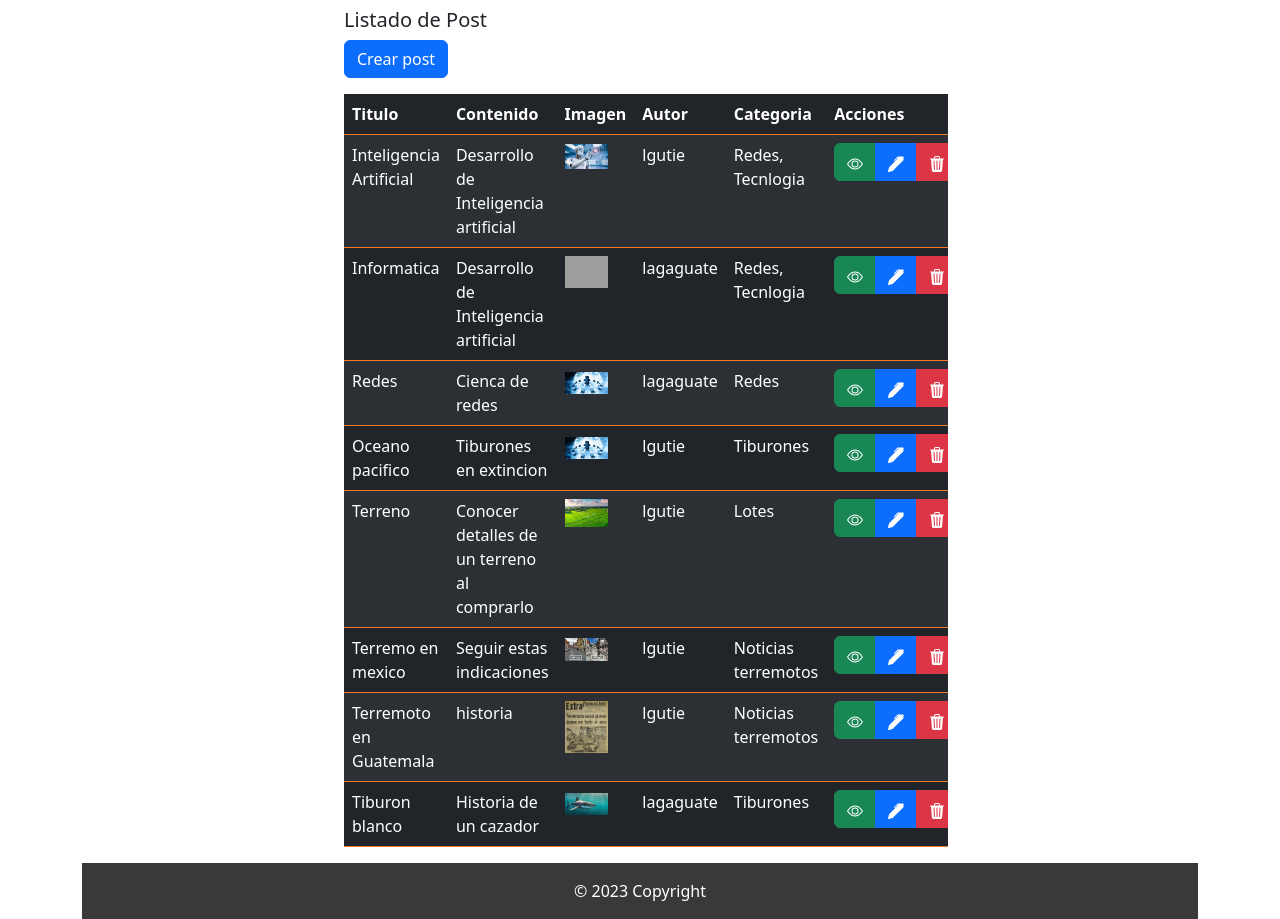
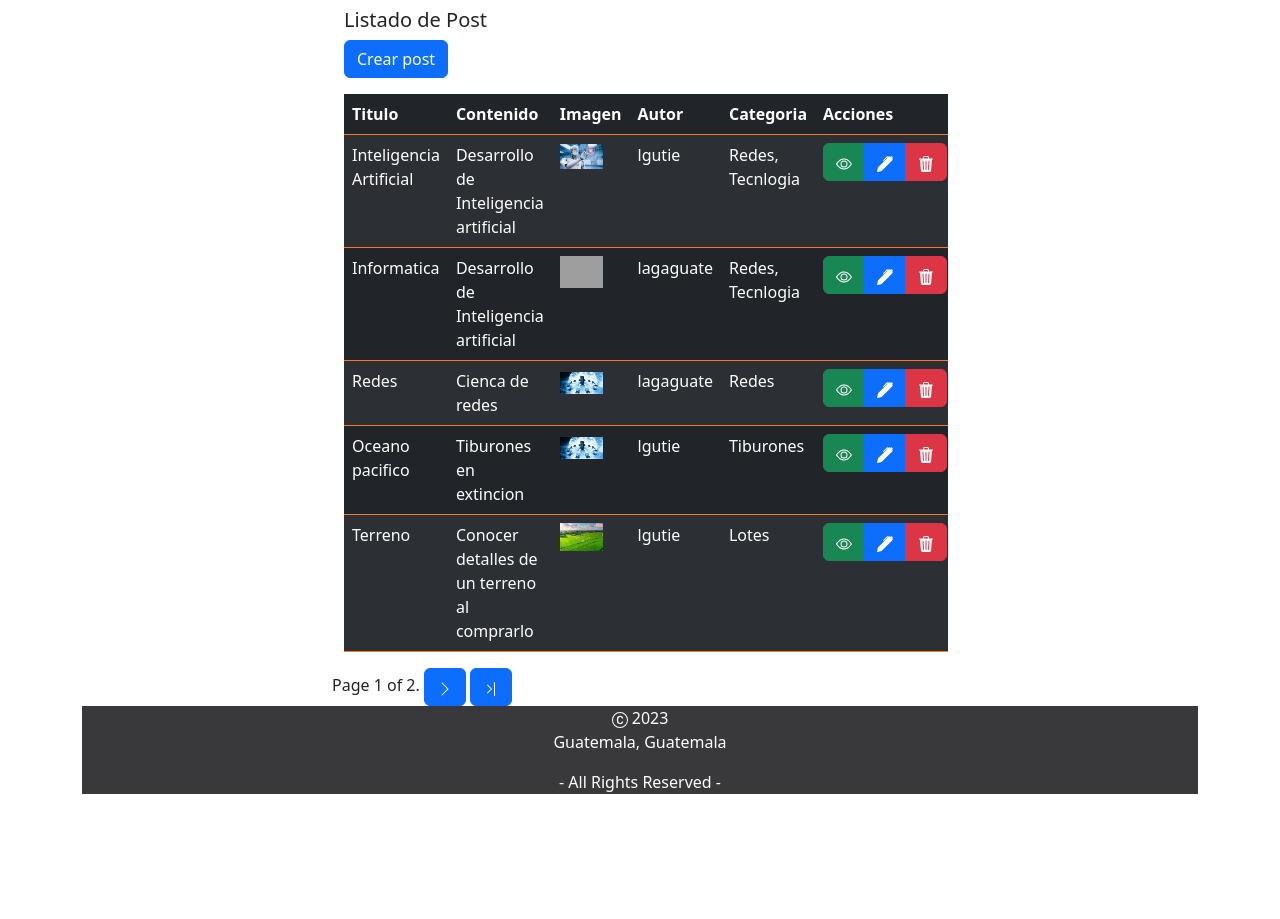
Before and after one commit to lagaguate/Python_Django_WebApp, a Django app: page /blogs/post in a window 1280 px wide. Shown: the part 102-1021 px from the top of the page. After the commit the page ends 896 px from the top, so only its background shows below. Run offline with Django 3.2, Linux system fonts and the light colour scheme; data comes from the database, SQL or seed files in the repository; some libraries are stand-ins or nearby versions; grey boxes are pictures that could not be loaded.

Commit message:
Blgo terminado

```diff
--- a/AplicacionWeb/settings.py
+++ b/AplicacionWeb/settings.py
@@ -40,6 +40,7 @@ INSTALLED_APPS = [
     'django.contrib.staticfiles',
     'generic_scaffold',
     'bootstrap5',
+    'django_bootstrap_icons',
     'widget_tweaks',
     'ProyectoWebApp',
     'servicios',
--- /dev/null
+++ b/ProyectoWebApp/templates/footer.html
@@ -0,0 +1,18 @@
+<!--Some of this HTML is directly from Pavilion.  You can change it to whatever you want if you want to mimic this design.-->
+<footer class="flex-rw">
+    <section class="footer-bottom-section flex-rw">
+        <div class="footer-bottom-wrapper">
+            <svg xmlns="http://www.w3.org/2000/svg"
+                 width="16"
+                 height="16"
+                 fill="currentColor"
+                 class="bi bi-c-circle"
+                 viewBox="0 0 16 16">
+                <path d="M1 8a7 7 0 1 0 14 0A7 7 0 0 0 1 8Zm15 0A8 8 0 1 1 0 8a8 8 0 0 1 16 0ZM8.146 4.992c-1.212 0-1.927.92-1.927 2.502v1.06c0 1.571.703 2.462 1.927 2.462.979 0 1.641-.586 1.729-1.418h1.295v.093c-.1 1.448-1.354 2.467-3.03 2.467-2.091 0-3.269-1.336-3.269-3.603V7.482c0-2.261 1.201-3.638 3.27-3.638 1.681 0 2.935 1.054 3.029 2.572v.088H9.875c-.088-.879-.768-1.512-1.729-1.512Z"/>
+            </svg>
+            2023
+            <address class="footer-address" role="company address">Guatemala, Guatemala</address>
+            <span class="footer-bottom-rights">- All Rights Reserved -</span>
+        </div>
+    </section>
+</footer>
--- a/ProyectoWebApp/templates/master.html
+++ b/ProyectoWebApp/templates/master.html
@@ -2,6 +2,7 @@
 <html lang="en">
   <head>
     {% load bootstrap5 %}
+    {% load bootstrap_icons %}
     {% bootstrap_css %}
     {% bootstrap_javascript %}
     {% load widget_tweaks %}
@@ -9,7 +10,7 @@
     <meta charset="utf-8"/>
     <meta name="keywords" content="foo,bar"/>
     <meta name="description" content="foo"/>
-    <title>
+    <title>add
       {% block title %}{% endblock %}
     </title>
     <link rel="stylesheet"
@@ -85,9 +86,7 @@
     <section>
       <!-- Footer -->
       <footer class="background-color-custom2 text-center text-white">
-        <!-- Copyright -->
-        <div class="background-color-custom2 text-center p-3">© 2023 Copyright</div>
-        <!-- Copyright -->
+        {% include "footer.html" %}
       </footer>
       <!-- Footer -->
     </section>
--- a/blogs/templates/blogs/post/index.html
+++ b/blogs/templates/blogs/post/index.html
@@ -1,5 +1,6 @@
 {% extends "master.html" %}
 {% load static %}
+{% load bootstrap_icons %}
 {% block title %}Blog{% endblock %}
 {% block content %}
     <script type="text/javascript">
@@ -109,5 +110,63 @@
                 </div>
             </div>
         </div>
+        <div class="pagination">
+            <span class="step-links">
+                {% if page_obj.has_previous %}
+                    <a href="?page=1" title="Primero" type="button" class="btn btn-primary">
+                        <svg xmlns="http://www.w3.org/2000/svg"
+                             width="16"
+                             height="16"
+                             fill="currentColor"
+                             class="bi bi-chevron-bar-left"
+                             viewBox="0 0 16 16">
+                            <path fill-rule="evenodd" d="M11.854 3.646a.5.5 0 0 1 0 .708L8.207 8l3.647 3.646a.5.5 0 0 1-.708.708l-4-4a.5.5 0 0 1 0-.708l4-4a.5.5 0 0 1 .708 0zM4.5 1a.5.5 0 0 0-.5.5v13a.5.5 0 0 0 1 0v-13a.5.5 0 0 0-.5-.5z"/>
+                        </svg>
+                    </a>
+                    <a href="?page={{ page_obj.previous_page_number }}"
+                       title="Previo"
+                       type="button"
+                       class="btn btn-primary">
+                        <svg xmlns="http://www.w3.org/2000/svg"
+                             width="16"
+                             height="16"
+                             fill="currentColor"
+                             class="bi bi-chevron-left"
+                             viewBox="0 0 16 16">
+                            <path fill-rule="evenodd" d="M11.354 1.646a.5.5 0 0 1 0 .708L5.707 8l5.647 5.646a.5.5 0 0 1-.708.708l-6-6a.5.5 0 0 1 0-.708l6-6a.5.5 0 0 1 .708 0z"/>
+                        </svg>
+                    </a>
+                {% endif %}
+                <span class="current">Page {{ page_obj.number }} of {{ page_obj.paginator.num_pages }}.</span>
+                {% if page_obj.has_next %}
+                    <a href="?page={{ page_obj.next_page_number }}"
+                       title="Siguiente"
+                       type="button"
+                       class="btn btn-primary">
+                        <svg xmlns="http://www.w3.org/2000/svg"
+                             width="16"
+                             height="16"
+                             fill="currentColor"
+                             class="bi bi-chevron-right"
+                             viewBox="0 0 16 16">
+                            <path fill-rule="evenodd" d="M4.646 1.646a.5.5 0 0 1 .708 0l6 6a.5.5 0 0 1 0 .708l-6 6a.5.5 0 0 1-.708-.708L10.293 8 4.646 2.354a.5.5 0 0 1 0-.708z"/>
+                        </svg>
+                    </a>
+                    <a href="?page={{ page_obj.paginator.num_pages }}"
+                       title="ultimo"
+                       type="button"
+                       class="btn btn-primary">
+                        <svg xmlns="http://www.w3.org/2000/svg"
+                             width="16"
+                             height="16"
+                             fill="currentColor"
+                             class="bi bi-chevron-bar-right"
+                             viewBox="0 0 16 16">
+                            <path fill-rule="evenodd" d="M4.146 3.646a.5.5 0 0 0 0 .708L7.793 8l-3.647 3.646a.5.5 0 0 0 .708.708l4-4a.5.5 0 0 0 0-.708l-4-4a.5.5 0 0 0-.708 0zM11.5 1a.5.5 0 0 1 .5.5v13a.5.5 0 0 1-1 0v-13a.5.5 0 0 1 .5-.5z"/>
+                        </svg>
+                    </a>
+                {% endif %}
+            </span>
+        </div>
     </div>
 {% endblock %}
--- a/blogs/views.py
+++ b/blogs/views.py
@@ -1,4 +1,5 @@
 from django.shortcuts import render
+from django.core.paginator import Paginator
 # Instanciamos las vistas genéricas de Django
 from django.views.generic import ListView, DetailView
 from django.views.generic.edit import CreateView, UpdateView, DeleteView
@@ -26,7 +27,7 @@ from generic_scaffold import CrudManager
 
 class BlogListado(ListView):
     # Llamamos a la clase 'Servicio' que se encuentra en nuestro archivo 'models.py'
-    model = Categoria
+    model = Post
 
 #########################################
 # Create your views here Categoria
@@ -85,8 +86,11 @@ class CategoriaEliminar(SuccessMessageMixin, DeleteView):
 ########################################
 
 class PostListado(ListView):
-    # Llamamos a la clase 'Servicio' que se encuentra en nuestro archivo 'models.py'
+    paginate_by=5
     model = Post
+    #model = Post.objects.all()
+    #paginator = Paginator(model,5)
+    #page_number = request.GET.get('page')
 
 class AddPost(SuccessMessageMixin, CreateView):
     model = Post
```
Also changed, not shown: blogs/templates/blogs/blog.html (+27 -1 lines).
